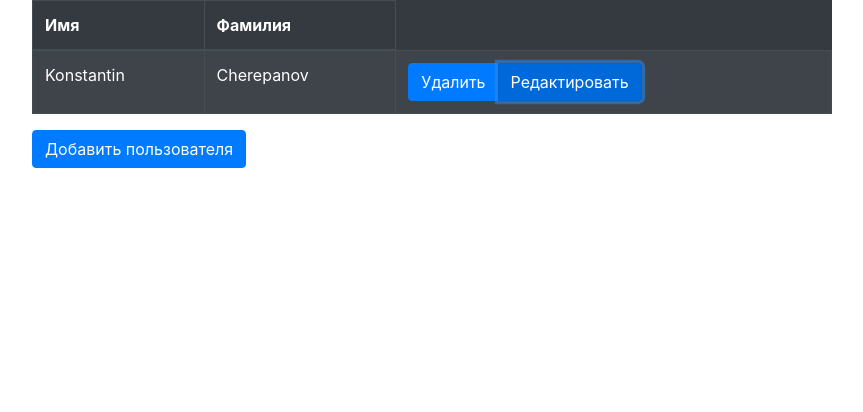
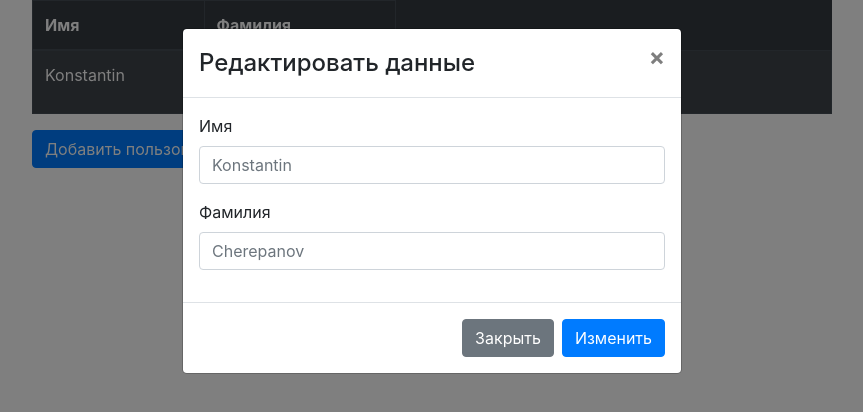
Before and after one commit to knstch/zadanie, a React app: page / in a window 1280 px wide. Both pictures are taken after a click on the button "Редактировать". Shown: the whole page, without its empty margins (208-1071 px from the left). Built offline with nearby package versions, Linux system fonts and the light colour scheme.

Commit message:
Dobavil okno redaktirovaniya

```diff
--- a/db.json
+++ b/db.json
@@ -1,17 +1,74 @@
 {
-    "names": [
-        {"firstName": "Konstantin ", "lastName": "Cherepanov", "id": 1},
-        {"firstName": "Ivan ", "lastName": "Ivanov", "id": 2},
-        {"firstName": "Test ", "lastName": "Test", "id": 3},
-        {"firstName": "Test ", "lastName": "Test", "id": 4},
-        {"firstName": "Test ", "lastName": "Test", "id": 5},
-        {"firstName": "Test ", "lastName": "Test", "id": 6},
-        {"firstName": "Test ", "lastName": "Test", "id": 7},
-        {"firstName": "Test ", "lastName": "Test", "id": 8},
-        {"firstName": "Test ", "lastName": "Test", "id": 10},
-        {"firstName": "Test ", "lastName": "Test", "id": 11},
-        {"firstName": "Test ", "lastName": "Test", "id": 12},
-        {"firstName": "Test ", "lastName": "Test", "id": 13},
-        {"firstName": "Test ", "lastName": "Test", "id": 14}
-    ]
+  "names": [
+    {
+      "firstName": "Konstantin ",
+      "lastName": "Cherepanov",
+      "id": 1
+    },
+    {
+      "firstName": "Ivan ",
+      "lastName": "Ivanov",
+      "id": 2
+    },
+    {
+      "firstName": "Test ",
+      "lastName": "Test",
+      "id": 3
+    },
+    {
+      "firstName": "Test ",
+      "lastName": "Test",
+      "id": 4
+    },
+    {
+      "firstName": "Test ",
+      "lastName": "Test",
+      "id": 5
+    },
+    {
+      "firstName": "Test ",
+      "lastName": "Test",
+      "id": 6
+    },
+    {
+      "firstName": "Test ",
+      "lastName": "Test",
+      "id": 7
+    },
+    {
+      "firstName": "Test ",
+      "lastName": "Test",
+      "id": 8
+    },
+    {
+      "firstName": "Test ",
+      "lastName": "Test",
+      "id": 10
+    },
+    {
+      "firstName": "Test ",
+      "lastName": "Test",
+      "id": 11
+    },
+    {
+      "firstName": "Test ",
+      "lastName": "Test",
+      "id": 12
+    },
+    {
+      "firstName": "Test ",
+      "lastName": "Test",
+      "id": 13
+    },
+    {
+      "firstName": "Test ",
+      "lastName": "Test",
+      "id": 14
+    },
+    {
+      "firstName": "Evgenii ",
+      "lastName": "Losev",
+      "id": 15
+    }
+  ]
 }
--- a/public/index.html
+++ b/public/index.html
@@ -10,7 +10,7 @@
       content="Web site created using create-react-app"
     />
     <link rel="apple-touch-icon" href="%PUBLIC_URL%/logo192.png" />
-    <link rel="manifest" href="%PUBLIC_URL%/manifest.json" />
+    <link rel="manifest" href="manifest.json" />
     <title>БД</title>
   </head>
   <body>
--- a/src/components/app/app.js
+++ b/src/components/app/app.js
@@ -1,27 +1,14 @@
 import React from 'react';
 import NamesList from '../names-list';
 import AddWindow from '../names-list-add-window';
+// import DataList from '../getting-data';
+
 import './app.css';
-import axios from 'axios';
 
 const App = () => {
     const data = [
-            {firstName: "Konstantin ", lastName: "Cherepanov", id: 1}
-            // {"firstName": "Ivan ", "lastName": "Ivanov", id: 2},
-            // {"firstName": "Test ", "lastName": "Test", id: 3},
-            // {"firstName": "Test ", "lastName": "Test", id: 4},
-            // {"firstName": "Test ", "lastName": "Test", id: 5},
-            // {"firstName": "Test ", "lastName": "Test", id: 6},
-            // {"firstName": "Test ", "lastName": "Test", id: 7},
-            // {"firstName": "Test ", "lastName": "Test", id: 8},
-            // {"firstName": "Test ", "lastName": "Test", id: 9},
-            // {"firstName": "Test ", "lastName": "Test", id: 10},
-            // {"firstName": "Test ", "lastName": "Test", id: 11},
-            // {"firstName": "Test ", "lastName": "Test", id: 12},
-            // {"firstName": "Test ", "lastName": "Test", id: 13},
-            // {"firstName": "Test ", "lastName": "Test", id: 14}
+            {firstName: "Konstantin ", lastName: "Cherepanov", id: 1},
         ];
-
     return (
         <div className='app'>
             <NamesList names={data}/>
--- /dev/null
+++ b/src/components/edit-window/edit-window.js
@@ -0,0 +1,44 @@
+import React, {useState} from 'react'
+import { Button, Modal, Form } from 'react-bootstrap';
+
+const EditWindow = ({fstName, lstName}) => {
+    const [show, setShow] = useState(false);
+
+    const handleClose = () => setShow(false);
+    const handleShow = () => setShow(true);
+    console.log(fstName);
+    return (
+      <>
+        <Button variant="primary" onClick={handleShow}>
+          Редактировать
+        </Button>
+
+        <Modal show={show} onHide={handleClose}>
+          <Modal.Header closeButton>
+            <Modal.Title>Редактировать данные</Modal.Title>
+          </Modal.Header>
+          <Modal.Body>
+            <Form>
+                <Form.Group controlId="formBasicFirstName">
+                    <Form.Label>Имя</Form.Label>
+                    <Form.Control type="fstName" placeholder={fstName}/>
+                </Form.Group>
+                <Form.Group controlId="formBasicLastName">
+                    <Form.Label>Фамилия</Form.Label>
+                    <Form.Control type="lastName" placeholder={lstName} />
+                </Form.Group>
+            </Form>
+          </Modal.Body>
+          <Modal.Footer>
+            <Button variant="secondary" onClick={handleClose}>
+              Закрыть
+            </Button>
+            <Button variant="primary" onClick={handleClose}>
+              Изменить
+            </Button>
+          </Modal.Footer>
+        </Modal>
+      </>
+    );
+};
+export default EditWindow;
--- /dev/null
+++ b/src/components/edit-window/index.js
@@ -0,0 +1,2 @@
+import EditWindow from './edit-window';
+export default EditWindow;
--- /dev/null
+++ b/src/components/getting-data/getting-data.js
@@ -0,0 +1,24 @@
+// import React from 'react';
+// import axios from 'axios';
+
+
+// export default class DataList extends React.Component {
+//     state = {
+//         persons: []
+//     }
+
+//     componentDidMount () {
+//         axios.get(`http://localhost:3004/names`)
+//         .then(res => {
+//             console.log(res);
+//             this.setState({ persons: res.data });
+//         })
+//     }
+//     render() {
+//         return (
+//             <ul>
+//                 {this.state.persons.map(persons => <li key={persons.id}>{ persons.names }</li>)}
+//             </ul>
+//         )
+//     }
+// }
--- /dev/null
+++ b/src/components/getting-data/index.js
@@ -0,0 +1,2 @@
+// import DataList from './getting-data';
+// export default DataList;
--- a/src/components/names-list-items/names-list-items.js
+++ b/src/components/names-list-items/names-list-items.js
@@ -1,5 +1,7 @@
-import React, {Component} from 'react';
-import { Button, ButtonGroup  } from 'react-bootstrap';
+import React, {Component } from 'react';
+import { Button, ButtonGroup } from 'react-bootstrap';
+import EditWindow from '../edit-window';
+
 
 export default class NamesListItems extends Component {
     constructor (props) {
@@ -7,13 +9,11 @@ export default class NamesListItems extends Component {
     this.onDelete = this.onDelete.bind(this);
     this.onEdit = this.onEdit.bind(this);
     };
-
     onDelete() {
         console.log('del');
     }
-
     onEdit() {
-        console.log('edit');
+        console.log(1)
     }
 
     render() {
@@ -31,7 +31,7 @@ export default class NamesListItems extends Component {
                 <td>
                     <ButtonGroup className='mr-2'>
                         <Button onClick={this.onDelete}>Удалить</Button>
-                        <Button onClick={this.onEdit}>Редактировать</Button>
+                        <EditWindow fstName = {firstName} lstName = {lastName}/>
                     </ButtonGroup>
                 </td>
             </tr>
--- a/src/components/names-list/names-list.js
+++ b/src/components/names-list/names-list.js
@@ -7,7 +7,7 @@ const NamesList = ({names}) => {
     const elements = names.map((item) => {
         const {id, ...itemProps} = item;
         return (
-            <NamesListItems {...itemProps} key={id}/>
+            <NamesListItems {...itemProps} key = {id}/>
         )
     })
 
```
Also changed, not shown: db-1597467114152.json (deleted, +0 -69 lines), manifest.json (deleted).
